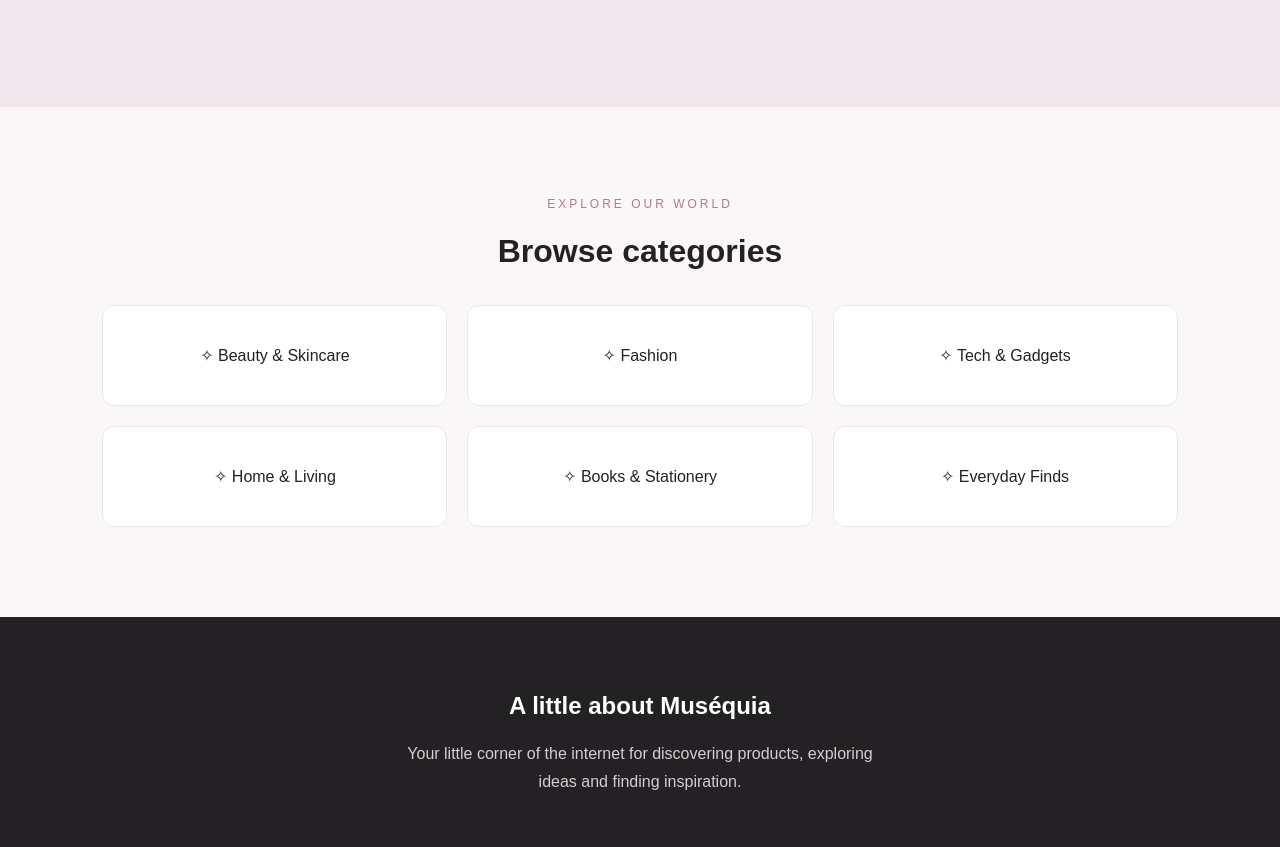
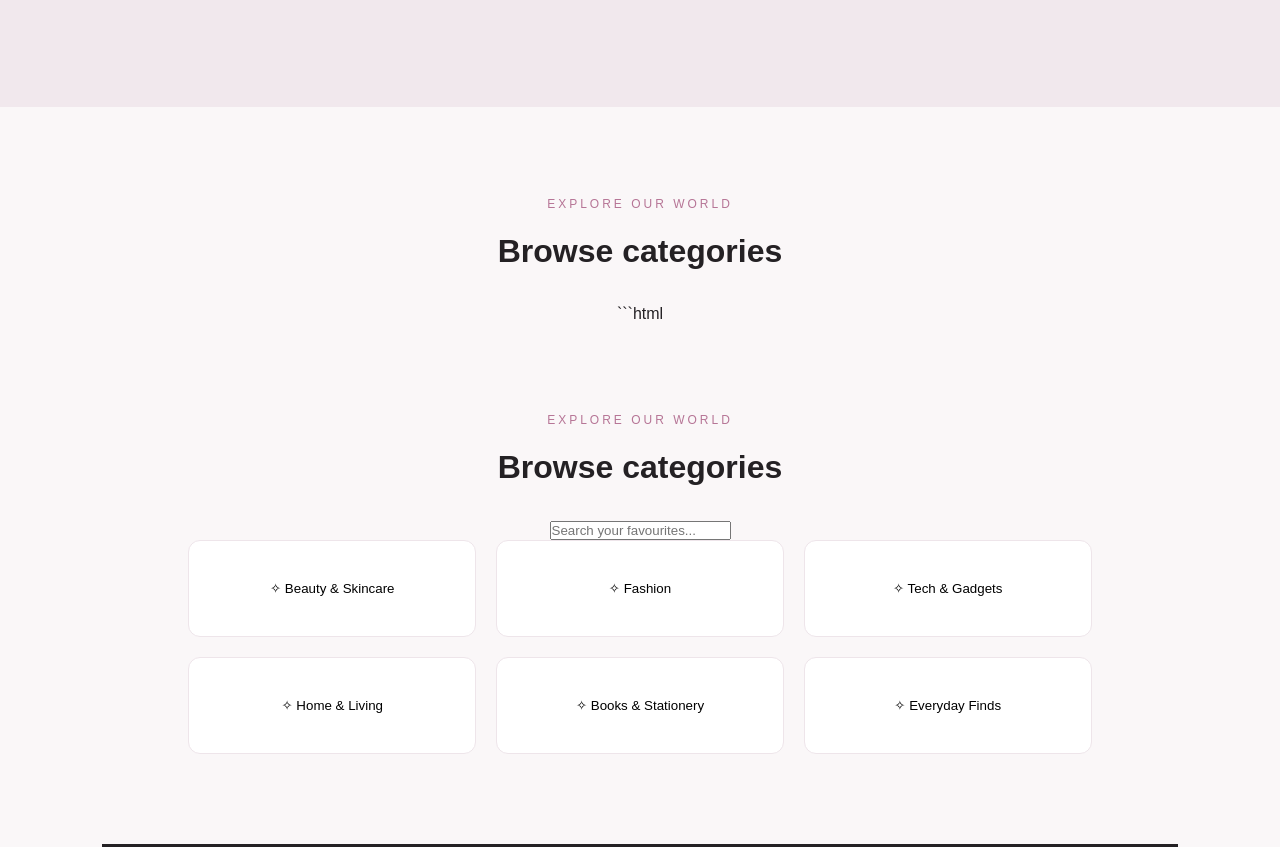
Before and after one commit to Shaksharaa/musequia, a plain HTML site: page index.html in a window 1280 px wide. Shown: the part 581-1428 px from the top of the page. Drawn offline with Linux system fonts and the light colour scheme.

Commit message:
Enhance categories section with search functionality
Added a search bar and buttons for category selection.

````diff
--- a/index.html
+++ b/index.html
@@ -4,7 +4,7 @@
 <head>
     <meta charset="UTF-8">
     <meta name="viewport" content="width=device-width, initial-scale=1.0">
-    <title> <i>Muséquia</i> | Discover Your Favourites</title>
+    <title> Muséquia | Discover Your Favourites</title>
     <link rel="stylesheet" href="style.css">
 </head>
 
@@ -42,14 +42,31 @@
             <p class="tagline">EXPLORE OUR WORLD</p>
             <h2>Browse categories</h2>
 
-            <div class="category-grid">
-                <div class="category">✧ Beauty & Skincare</div>
-                <div class="category">✧ Fashion</div>
-                <div class="category">✧ Tech & Gadgets</div>
-                <div class="category">✧ Home & Living</div>
-                <div class="category">✧ Books & Stationery</div>
-                <div class="category">✧ Everyday Finds</div>
-            </div>
+           ```html
+<section class="categories" id="categories">
+    <p class="tagline">EXPLORE OUR WORLD</p>
+    <h2>Browse categories</h2>
+
+    <input
+        type="search"
+        id="searchBar"
+        placeholder="Search your favourites..."
+        aria-label="Search products"
+    >
+
+    <div class="category-grid">
+        <button class="category" data-category="beauty">✧ Beauty & Skincare</button>
+        <button class="category" data-category="fashion">✧ Fashion</button>
+        <button class="category" data-category="tech">✧ Tech & Gadgets</button>
+        <button class="category" data-category="home">✧ Home & Living</button>
+        <button class="category" data-category="books">✧ Books & Stationery</button>
+        <button class="category" data-category="everyday">✧ Everyday Finds</button>
+    </div>
+
+    <div class="product-grid" id="productGrid"></div>
+
+    <p id="emptyMessage" hidden>No matching products found.</p>
+
         </section>
 
         <section class="about" id="about">
````
